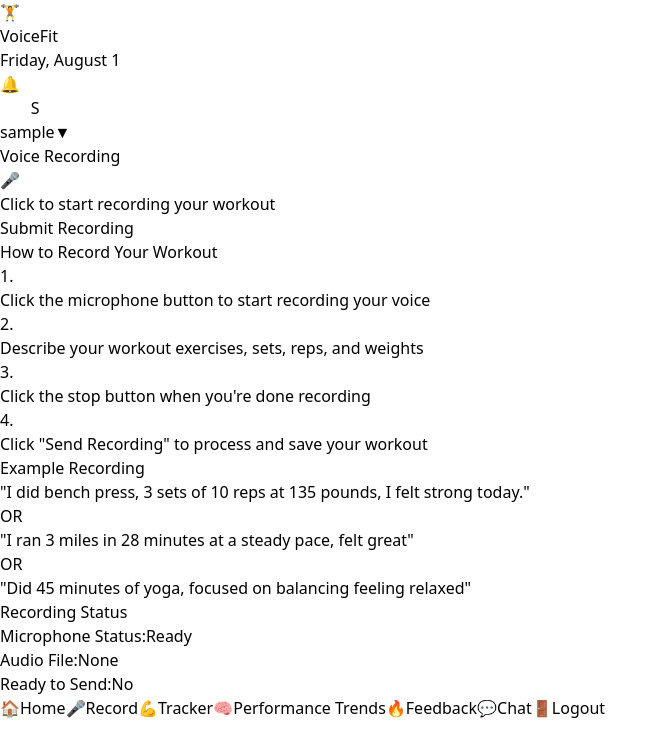
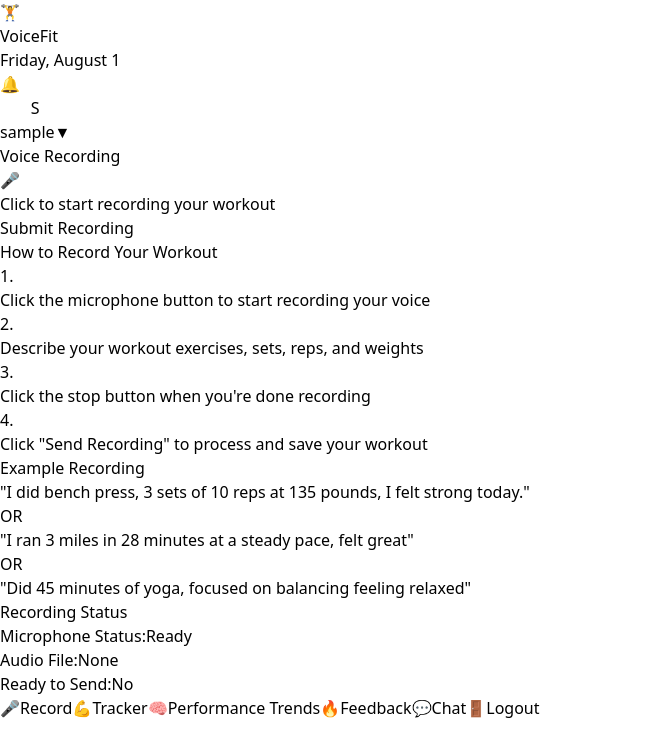
Before and after one commit to udayrealm/voicefit, a React (Vite) app: page /record in a window 1280 px wide. Shown: the top 756 px of the page, without its empty margins (0-668 px from the left). Built offline with nearby package versions, Linux system fonts and the light colour scheme; no server answers; the database is empty; sample sign-in values are in the browser's storage.

Commit message:
removed home page from navigation

```diff
--- a/src/components/Navigation.tsx
+++ b/src/components/Navigation.tsx
@@ -10,7 +10,6 @@ const Navigation: React.FC = () => {
   const [showLogoutConfirm, setShowLogoutConfirm] = useState(false);
 
   const tabs = [
-    { id: 'home', label: 'Home', icon: '🏠', path: '/home' },
     { id: 'record', label: 'Record', icon: '🎤', path: '/record' },
     { id: 'tracker', label: 'Tracker', icon: '💪', path: '/tracker' },
     { id: 'test-analytics', label: 'Performance Trends', icon: '🧠', path: '/test-analytics' },
@@ -21,7 +20,7 @@ const Navigation: React.FC = () => {
   const getActiveTab = () => {
     const currentPath = location.pathname;
     const activeTab = tabs.find(tab => tab.path === currentPath);
-    return activeTab?.id || 'home';
+    return activeTab?.id || 'record';
   };
 
   const handleTabClick = (path: string) => {
```
